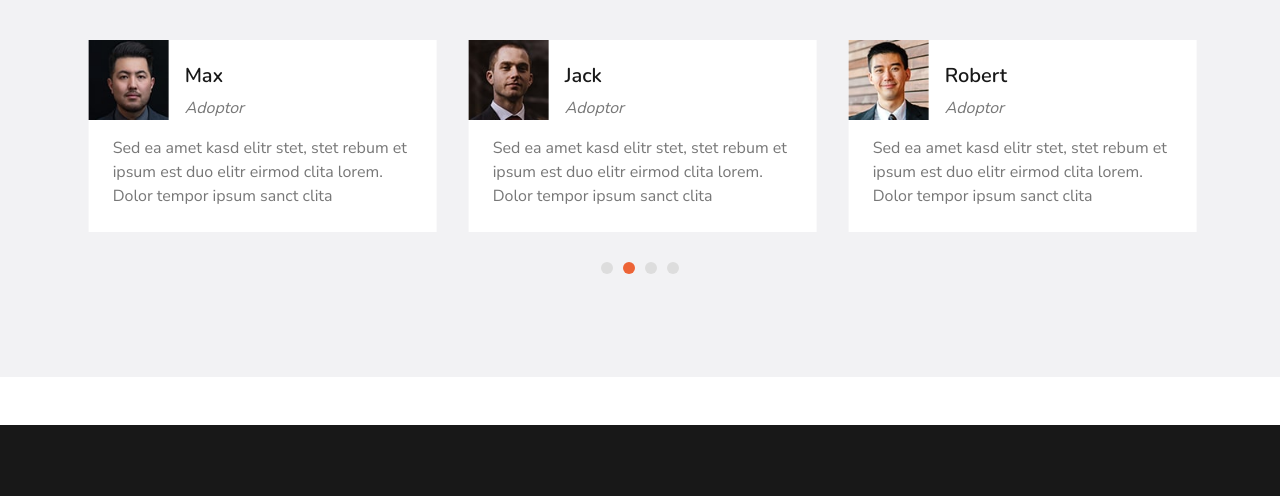
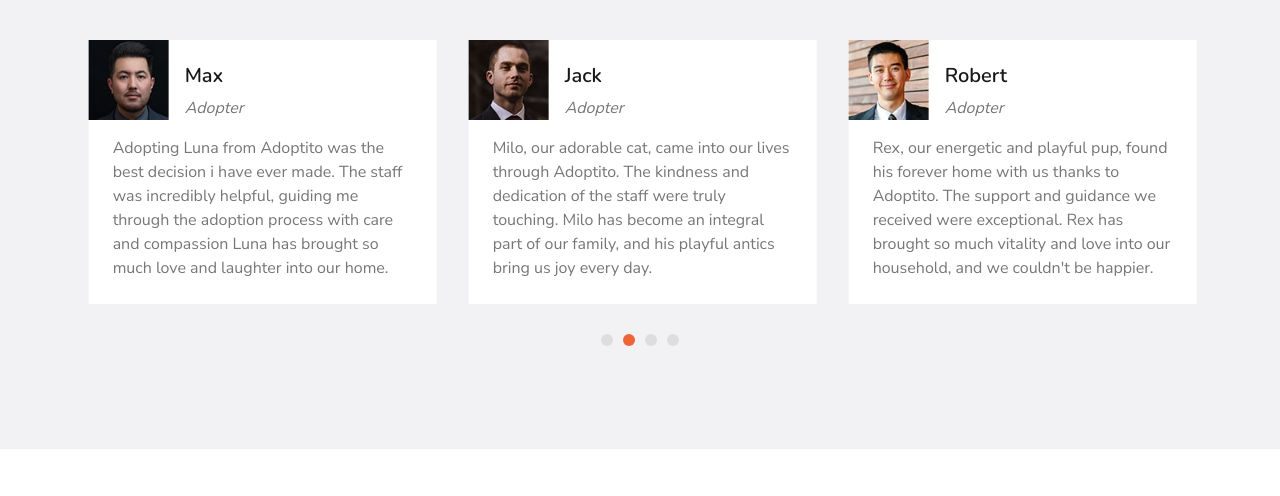
Before and after one commit to hassiebb/sw-project, a plain HTML site: page index.html in a window 1280 px wide. Shown: the part 4723-5219 px from the top of the page. Drawn offline with nearby package versions, Linux system fonts and the light colour scheme; files that its build step writes are made by us from their sources.

Commit message:
Update index.html

```diff
--- a/index.html
+++ b/index.html
@@ -372,40 +372,40 @@
                         <img class="img-fluid" src="img/testimonial-1.jpg" style="width: 80px; height: 80px;" alt="">
                         <div class="ml-3">
                             <h5>Max</h5>
-                            <i>Adoptor</i>
+                            <i>Adopter</i>
                         </div>
                     </div>
-                    <p class="m-0">Sed ea amet kasd elitr stet, stet rebum et ipsum est duo elitr eirmod clita lorem. Dolor tempor ipsum sanct clita</p>
+                    <p class="m-0">Adopting Luna from Adoptito was the best decision i have ever made. The staff was incredibly helpful, guiding me through the adoption process with care and compassion Luna has brought so much love and laughter into our home.</p>
                 </div>
                 <div class="bg-white mx-3 p-4">
                     <div class="d-flex align-items-end mb-3 mt-n4 ml-n4">
                         <img class="img-fluid" src="img/testimonial-2.jpg" style="width: 80px; height: 80px;" alt="">
                         <div class="ml-3">
                             <h5>Jack</h5>
-                            <i>Adoptor</i>
+                            <i>Adopter</i>
                         </div>
                     </div>
-                    <p class="m-0">Sed ea amet kasd elitr stet, stet rebum et ipsum est duo elitr eirmod clita lorem. Dolor tempor ipsum sanct clita</p>
+                    <p class="m-0">Milo, our adorable cat, came into our lives through Adoptito. The kindness and dedication of the staff were truly touching. Milo has become an integral part of our family, and his playful antics bring us joy every day. </p>
                 </div>
                 <div class="bg-white mx-3 p-4">
                     <div class="d-flex align-items-end mb-3 mt-n4 ml-n4">
                         <img class="img-fluid" src="img/testimonial-3.jpg" style="width: 80px; height: 80px;" alt="">
                         <div class="ml-3">
                             <h5>Robert</h5>
-                            <i>Adoptor</i>
+                            <i>Adopter</i>
                         </div>
                     </div>
-                    <p class="m-0">Sed ea amet kasd elitr stet, stet rebum et ipsum est duo elitr eirmod clita lorem. Dolor tempor ipsum sanct clita</p>
+                    <p class="m-0">Rex, our energetic and playful pup, found his forever home with us thanks to Adoptito. The support and guidance we received were exceptional. Rex has brought so much vitality and love into our household, and we couldn't be happier.</p>
                 </div>
                 <div class="bg-white mx-3 p-4">
                     <div class="d-flex align-items-end mb-3 mt-n4 ml-n4">
                         <img class="img-fluid" src="img/testimonial-4.jpg" style="width: 80px; height: 80px;" alt="">
                         <div class="ml-3">
                             <h5>Mr White</h5>
-                            <i>Adoptor</i>
+                            <i>Adopter</i>
                         </div>
                     </div>
-                    <p class="m-0">Sed ea amet kasd elitr stet, stet rebum et ipsum est duo elitr eirmod clita lorem. Dolor tempor ipsum sanct clita</p>
+                    <p class="m-0">Adopting Mango, our cheerful Parrot, from Adoptito has been a delightful experience. The staff's expertise and guidance helped us understand Mango's needs, and he quickly became the heart of our family.</p>
                 </div>
             </div>
         </div>
```
